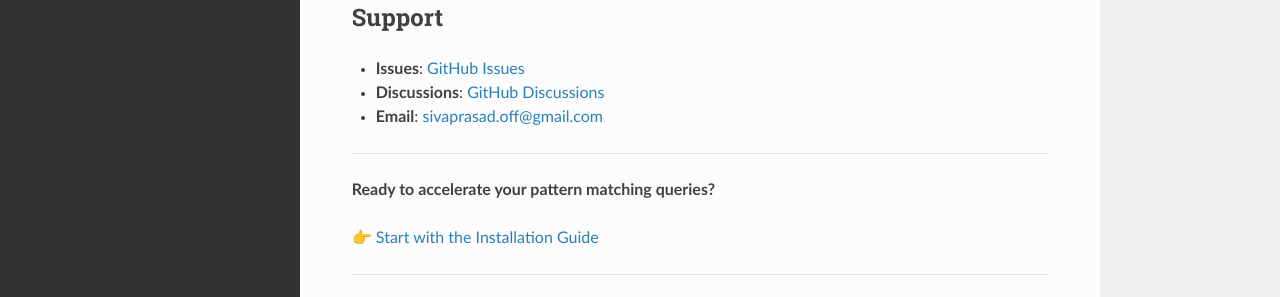
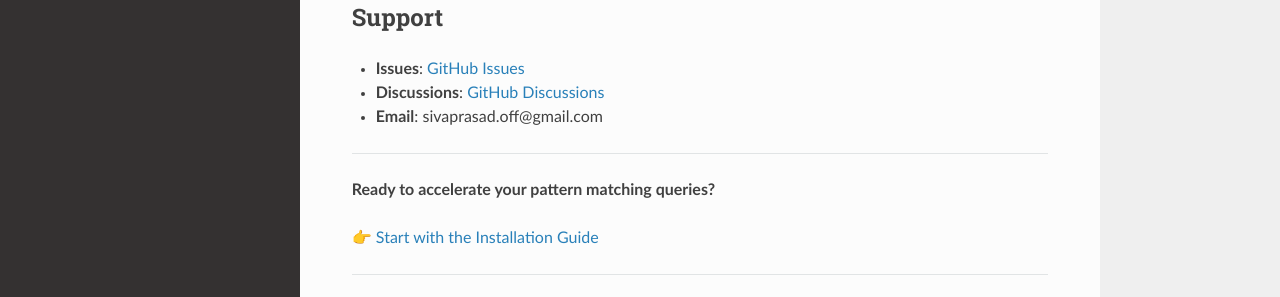
Before and after one commit to CrystallineCore/Biscuit, a Sphinx documentation site: the page built from docs/source/index.md, in a window 1280 px wide and 900 px high, scrolled down 3896 px. Shown: the part 436-733 px from the top of the window. Built offline with Sphinx 7.4.7 and the Read the Docs theme 3.1.0, drawn with Linux system fonts in a browser that asks for light colours; some of the changed lines change nothing that is shown.

Commit message:
Readthedocs integration

```diff
--- a/docs/source/conf.py
+++ b/docs/source/conf.py
@@ -85,7 +85,6 @@ html_meta = {
 
 myst_enable_extensions = [
     "colon_fence",
-    "linkify",
     "deflist",
     "smartquotes",
     "tasklist",
```
